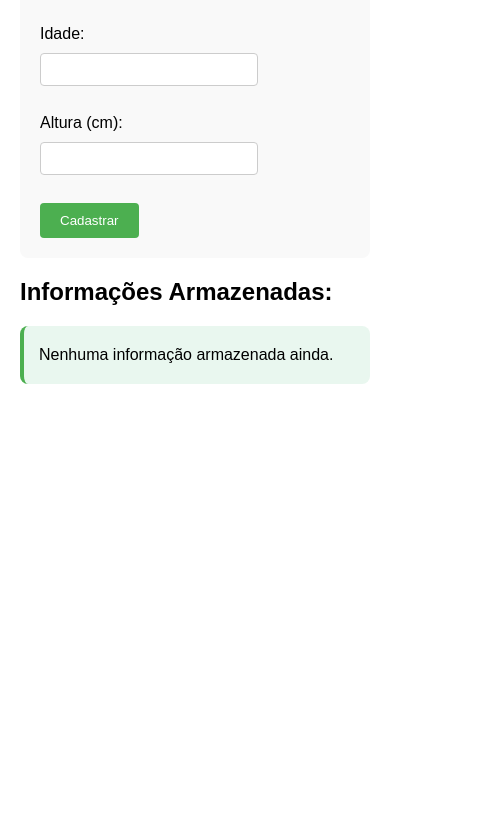
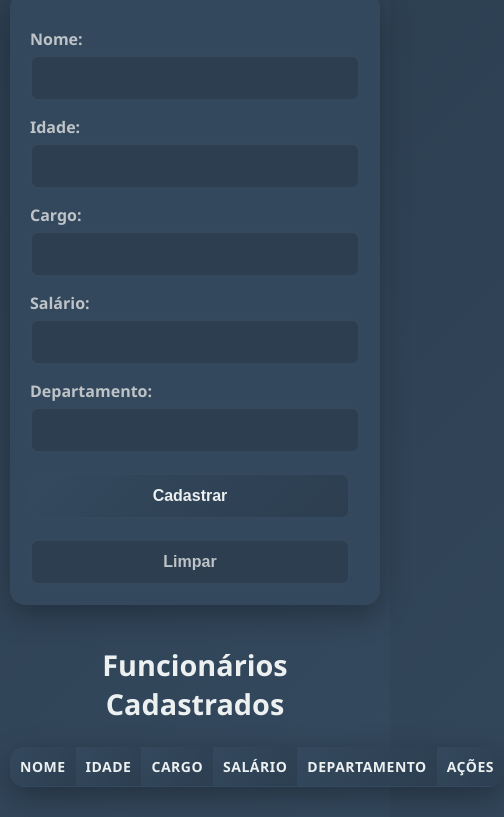
Before and after one commit to lkgomessantos07-cmyk/TecLucas2, a plain HTML site: page Uso do LocalStorage/index.html in a window 390 px wide. Shown: the part 184-1001 px from the top of the page, 504 px wide, since content can reach past the window. Before the commit the page ends 844 px from the top, so only its background shows below. Drawn offline with Linux system fonts and the light colour scheme.

Commit message:
Cadastro LS

```diff
--- a/Uso do LocalStorage/index.html
+++ b/Uso do LocalStorage/index.html
@@ -3,26 +3,47 @@
 <head>
   <meta charset="UTF-8">
   <meta name="viewport" content="width=device-width, initial-scale=1.0">
+  <title>Cadastro de Funcionário</title>
   <link rel="stylesheet" href="style.css">
-    <script src="script.js"></script>
-    <title>Document</title>
 </head>
 <body>
-    <h1>Cadastro de Pessoa</h1>
-    <form id="cadastroForm">
+  <h1>Cadastro de Funcionário</h1>
+
+  <form onsubmit="cadastrarFuncionario(event)">
     <label for="nome">Nome:</label>
-        <input type="text" id="nome" name="nome" required><br><br>
+    <input type="text" id="nome" required>
 
     <label for="idade">Idade:</label>
-        <input type="number" id="idade" name="idade" required><br><br>
+    <input type="number" id="idade" required>
 
-        <label for="altura">Altura (cm):</label>
-        <input type="number" id="altura" name="altura" required><br><br>
+    <label for="cargo">Cargo:</label>
+    <input type="text" id="cargo" required>
+
+    <label for="salario">Salário:</label>
+    <input type="number" step="0.01" id="salario" required>
+
+    <label for="departamento">Departamento:</label>
+    <input type="text" id="departamento" required>
 
     <button type="submit">Cadastrar</button>
+    <button type="reset">Limpar</button>
   </form>
 
-    <h2>Informações Armazenadas:</h2>
-    <div id="infoDisplay"></div>
+  <h2>Funcionários Cadastrados</h2>
+  <table id="tabela-funcionarios">
+    <thead>
+      <tr>
+        <th>Nome</th>
+        <th>Idade</th>
+        <th>Cargo</th>
+        <th>Salário</th>
+        <th>Departamento</th>
+        <th>Ações</th>
+      </tr>
+    </thead>
+    <tbody></tbody>
+  </table>
+
+  <script src="script.js"></script>
 </body>
 </html>
--- a/Uso do LocalStorage/script.js
+++ b/Uso do LocalStorage/script.js
@@ -1,45 +1,60 @@
-document.addEventListener('DOMContentLoaded', function() {
-    const form = document.getElementById('cadastroForm');
-    const infoDisplay = document.getElementById('infoDisplay');
+function cadastrarFuncionario(e) {
+  e.preventDefault();
 
+  const funcionario = {
+    nome: document.getElementById("nome").value,
+    idade: document.getElementById("idade").value,
+    cargo: document.getElementById("cargo").value,
+    salario: document.getElementById("salario").value,
+    departamento: document.getElementById("departamento").value,
+  };
 
-    displayStoredInfo();
+  let funcionarios = JSON.parse(localStorage.getItem("funcionarios")) || [];
+  funcionarios.push(funcionario);
+  localStorage.setItem("funcionarios", JSON.stringify(funcionarios));
 
-    form.addEventListener('submit', function(event) {
-        event.preventDefault();
+  carregarFuncionarios();
+  e.target.reset();
+}
 
-        const nome = document.getElementById('nome').value;
-        const idade = document.getElementById('idade').value;
-        const altura = document.getElementById('altura').value;
+function carregarFuncionarios() {
+  const tabela = document.querySelector("#tabela-funcionarios tbody");
+  tabela.innerHTML = "";
 
+  let funcionarios = JSON.parse(localStorage.getItem("funcionarios")) || [];
 
-        const user = {
-            nome: nome,
-            idade: idade,
-            altura: altura
-        };
+  funcionarios.forEach((f, index) => {
+    let tr = document.createElement("tr");
 
+    tr.innerHTML = `
+      <td>${f.nome}</td>
+      <td>${f.idade}</td>
+      <td>${f.cargo}</td>
+      <td>${f.salario}</td>
+      <td>${f.departamento}</td>
+      <td>
+        <button onclick="mostrarFuncionario(${index})">Ver</button>
+        <button onclick="removerFuncionario(${index})">Remover</button>
+      </td>
+    `;
 
-        localStorage.setItem('userInfo', JSON.stringify(user));
+    tabela.appendChild(tr);
+  });
+}
 
+function mostrarFuncionario(index) {
+  let funcionarios = JSON.parse(localStorage.getItem("funcionarios")) || [];
+  let f = funcionarios[index];
+  alert(
+    `Nome: ${f.nome}\nIdade: ${f.idade}\nCargo: ${f.cargo}\nSalário: ${f.salario}\nDepartamento: ${f.departamento}`
+  );
+}
 
-        displayStoredInfo();
+function removerFuncionario(index) {
+  let funcionarios = JSON.parse(localStorage.getItem("funcionarios")) || [];
+  funcionarios.splice(index, 1);
+  localStorage.setItem("funcionarios", JSON.stringify(funcionarios));
+  carregarFuncionarios();
+}
 
-        form.reset();
-    });
-
-    function displayStoredInfo() {
-        const storedUser = localStorage.getItem('userInfo');
-
-        if (storedUser) {
-            const user = JSON.parse(storedUser);
-            infoDisplay.innerHTML = `
-                <p><strong>Nome:</strong> ${user.nome}</p>
-                <p><strong>Idade:</strong> ${user.idade}</p>
-                <p><strong>Altura:</strong> ${user.altura} cm</p>
-            `;
-        } else {
-            infoDisplay.innerHTML = '<p>Nenhuma informação armazenada ainda.</p>';
-        }
-    }
-});
+window.onload = carregarFuncionarios;
--- a/Uso do LocalStorage/style.css
+++ b/Uso do LocalStorage/style.css
@@ -1,56 +1,179 @@
+/* Modern Dark CSS for Employee Registration App */
+
 body {
-    font-family: Arial, sans-serif;
-    max-width: 600px;
-    margin: 0 auto;
-    padding: 20px;
+  font-family: 'Segoe UI', Tahoma, Geneva, Verdana, sans-serif;
+  margin: 0;
+  padding: 20px;
+  background: linear-gradient(135deg, #2c3e50 0%, #34495e 100%);
+  min-height: 100vh;
+  color: #ecf0f1;
 }
 
 h1 {
-    color: #333;
-    text-align: center;
+  text-align: center;
+  color: #ecf0f1;
+  margin-bottom: 30px;
+  font-size: 2.5em;
+  text-shadow: 2px 2px 4px rgba(0,0,0,0.5);
+}
+
+h2 {
+  color: #ecf0f1;
+  margin-top: 40px;
+  text-align: center;
+  font-size: 1.8em;
 }
 
 form {
-    background-color: #f9f9f9;
-    padding: 20px;
-    border-radius: 8px;
-    margin-bottom: 20px;
+  display: flex;
+  flex-direction: column;
+  max-width: 500px;
+  margin: 0 auto 30px;
+  background: rgba(52, 73, 94, 0.95);
+  padding: 30px;
+  border-radius: 15px;
+  box-shadow: 0 10px 30px rgba(0,0,0,0.3);
+  backdrop-filter: blur(10px);
 }
 
 label {
-    display: inline-block;
-    width: 100px;
-    margin-bottom: 10px;
+  margin-top: 15px;
+  margin-bottom: 5px;
+  font-weight: 600;
+  color: #bdc3c7;
 }
 
 input {
-    width: 200px;
-    padding: 8px;
-    margin-bottom: 10px;
-    border: 1px solid #ccc;
-    border-radius: 4px;
+  padding: 12px;
+  border: 2px solid #34495e;
+  border-radius: 8px;
+  font-size: 16px;
+  background: #2c3e50;
+  color: #ecf0f1;
+  transition: border-color 0.3s ease;
+}
+
+input:focus {
+  outline: none;
+  border-color: #3498db;
+  box-shadow: 0 0 0 3px rgba(52, 152, 219, 0.1);
+}
+
+input::placeholder {
+  color: #95a5a6;
 }
 
 button {
-    background-color: #4CAF50;
-    color: white;
-    padding: 10px 20px;
-    border: none;
-    border-radius: 4px;
-    cursor: pointer;
+  margin-top: 20px;
+  padding: 12px 20px;
+  border: none;
+  border-radius: 8px;
+  font-size: 16px;
+  font-weight: 600;
+  cursor: pointer;
+  transition: all 0.3s ease;
+  margin-right: 10px;
 }
 
-button:hover {
-    background-color: #45a049;
+button[type="submit"] {
+  background: linear-gradient(135deg, #34495e, #2c3e50);
+  color: #ecf0f1;
+  border: 2px solid #34495e;
 }
 
-#infoDisplay {
-    background-color: #e9f7ef;
-    padding: 15px;
-    border-radius: 8px;
-    border-left: 4px solid #4CAF50;
+button[type="submit"]:hover {
+  transform: translateY(-2px);
+  box-shadow: 0 5px 15px rgba(52, 73, 94, 0.4);
+  background: linear-gradient(135deg, #2c3e50, #34495e);
 }
 
-#infoDisplay p {
-    margin: 5px 0;
+button[type="reset"] {
+  background: #2c3e50;
+  color: #bdc3c7;
+  border: 2px solid #34495e;
 }
+
+button[type="reset"]:hover {
+  background: #34495e;
+}
+
+table {
+  width: 100%;
+  max-width: 1200px;
+  margin: 20px auto;
+  border-collapse: collapse;
+  background: rgba(52, 73, 94, 0.95);
+  border-radius: 15px;
+  overflow: hidden;
+  box-shadow: 0 10px 30px rgba(0,0,0,0.3);
+  backdrop-filter: blur(10px);
+}
+
+th, td {
+  padding: 15px;
+  text-align: left;
+  border-bottom: 1px solid #34495e;
+  color: #ecf0f1;
+}
+
+th {
+  background: linear-gradient(135deg, #34495e, #2c3e50);
+  color: #ecf0f1;
+  font-weight: 600;
+  text-transform: uppercase;
+  letter-spacing: 0.5px;
+}
+
+tr:nth-child(even) {
+  background: rgba(44, 62, 80, 0.5);
+}
+
+tr:hover {
+  background: rgba(52, 152, 219, 0.1);
+}
+
+td button {
+  padding: 8px 12px;
+  border: none;
+  border-radius: 5px;
+  font-size: 14px;
+  cursor: pointer;
+  margin-right: 5px;
+  transition: all 0.3s ease;
+}
+
+td button:first-child {
+  background: #27ae60;
+  color: white;
+}
+
+td button:first-child:hover {
+  background: #229954;
+}
+
+td button:last-child {
+  background: #e74c3c;
+  color: white;
+}
+
+td button:last-child:hover {
+  background: #c0392b;
+}
+
+@media (max-width: 768px) {
+  body {
+    padding: 10px;
+  }
+
+  form {
+    padding: 20px;
+  }
+
+  table {
+    font-size: 14px;
+  }
+
+  th, td {
+    padding: 10px;
+  }
+}
```
Lines whose indentation alone changed are shown as unchanged.
